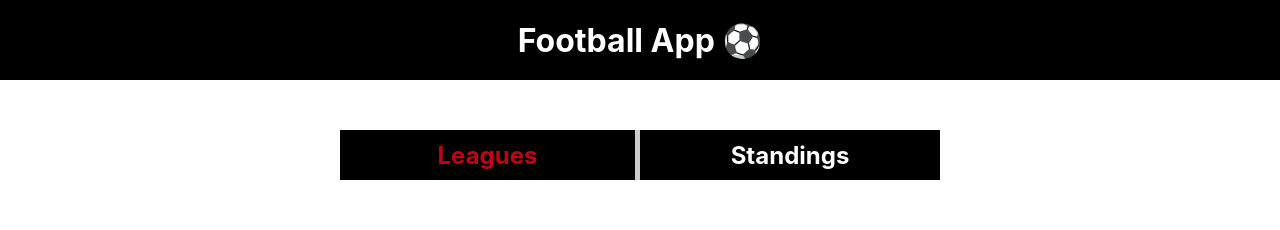
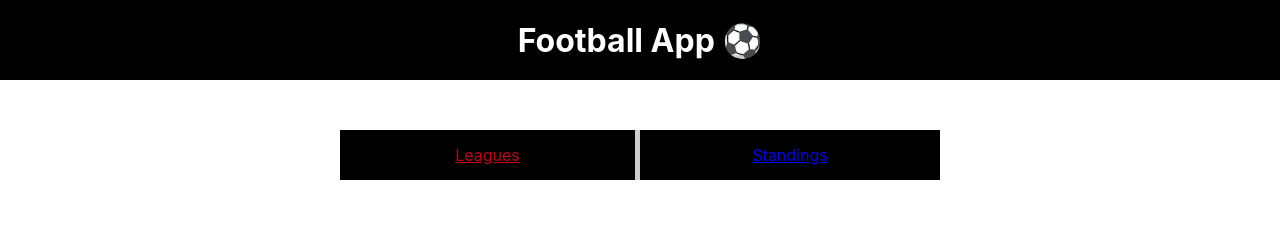
Before and after one commit to GachomoX/myfootball-app, a React (Create React App) app: page / in a window 1280 px wide. Shown: the top 230 px of the page. Built offline with nearby package versions, Linux system fonts and the light colour scheme; no server answers.

Commit message:
13th commit

```diff
--- a/package.json
+++ b/package.json
@@ -10,6 +10,7 @@
     "react": "^18.2.0",
     "react-dom": "^18.2.0",
     "react-loader-spinner": "^5.3.4",
+    "react-router-dom": "^5.2.0",
     "react-scripts": "5.0.1",
     "web-vitals": "^2.1.4"
   },
--- a/src/App.js
+++ b/src/App.js
@@ -1,17 +1,34 @@
+import {Switch} from 'react-router-dom'
+import {BrowserRouter, Route} from 'react-router-dom';
+import React from 'react';
 import './App.css';
 import NavBar from './components/NavBar';
 import Footer from './components/Footer';
 import Content from './components/Content';
+import Leagues from './components/Leagues';
+import Standings from './components/Standings';
 
 
 function App() {
   return (
-    <div className="App">
-      <NavBar/>
-      <Content/>
-      <Footer/>
 
-    </div>
+    <BrowserRouter>
+
+    <Route path='/'><NavBar/></Route>
+    <Route path="/"><Content /></Route>
+
+    <Switch>
+    <Route path='/Standings'><Standings/></Route>
+    <Route path='/Leagues'><Leagues/></Route>
+    </Switch>
+
+
+
+
+    <Footer/>
+
+
+    </BrowserRouter>
   );
 }
 
--- a/src/components/Content.js
+++ b/src/components/Content.js
@@ -1,26 +1,26 @@
 import React, {useState} from 'react';
+import { NavLink } from "react-router-dom/cjs/react-router-dom.min";
 import '../App.css';
-import Leagues from './Leagues';
-import Standings from './Standings';
+
 
 const Content = () => {
     const [active, setActive] =useState(true);
 
 
   return (
-    <div className ='content-container'>
+    <div>
         <div className='tabs'>
-            <div className='tab-leagues' onClick={()=>setActive(true)}>
-                <h2 style={{color: active ? '#c20114' :null }}>Leagues</h2>
+            <nav className='tab-leagues' onClick={()=>setActive(true)}>
+                <NavLink to='/Leagues' style={{color: active ? '#c20114' :null }}>Leagues</NavLink>
 
-            </div>
+            </nav>
             <div className='tab-standings' onClick={()=>setActive(false)}>
-                <h2 style={{color: !active ? '#c20114' :null }}>Standings</h2>
+                <NavLink to='/Standings' style={{color: !active ? '#c20114' :null }}>Standings</NavLink>
             </div>
 
 
         </div>
-        {active ? <Leagues/> : <Standings/>}
+
     </div>
   )
 }
--- a/src/components/Leagues.js
+++ b/src/components/Leagues.js
@@ -17,17 +17,30 @@ const Leagues = () => {
             method: 'GET',
             headers: {
                 'X-RapidAPI-Key': '82f711ab14msh5fc9f050e3530c3p1944f6jsnc5c1a506b958',
-                'X-RapidAPI-Host': 'football-prediction-api.p.rapidapi.com'
+                'X-RapidAPI-Host': 'football98.p.rapidapi.com'
             }
         };
 
-        fetch('https://football-prediction-api.p.rapidapi.com/api/v2/get-list-of-fixture-ids', options)
+        fetch('https://football98.p.rapidapi.com/premierleague/fixtures', options)
             .then(response => response.json())
-            .then(response => setData(response))
+            .then(response => console.log(response[0][" Matchday 10 "]))
             .catch(err => console.error(err));
 
     },[])
+
     console.log(data)
+
+
+    const apiData = data.map((item, index)=> {
+        return(
+            <div key={index}>
+
+                <img src= {item.homeLogo} alt='Homelogo' />
+                <p>Team Name:{item.homeTeam} </p>
+            </div>
+        )
+    })
+
 
 
 
@@ -36,13 +49,8 @@ const Leagues = () => {
 
     return (
         <div className="leagues-container">
-          {data.length > 0 && (
-            <ul>
-              {data.map(data => (
-                <li key={data.id}>{data.name}</li>
-              ))}
-            </ul>
-          )}
+          {apiData}
+
         </div>
       )
 }
```
Also changed, not shown: 1 other file (tests, documents, lock files or other folders).
